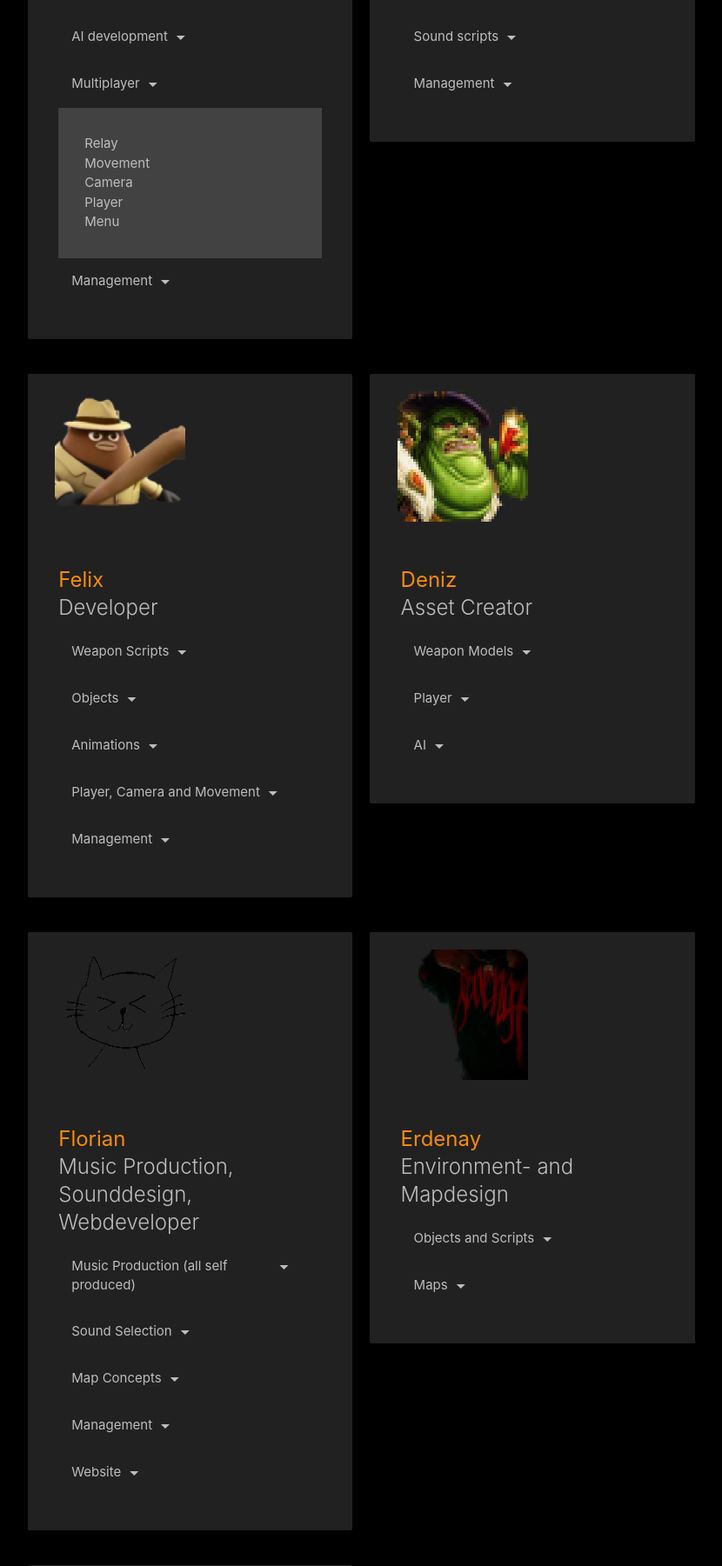
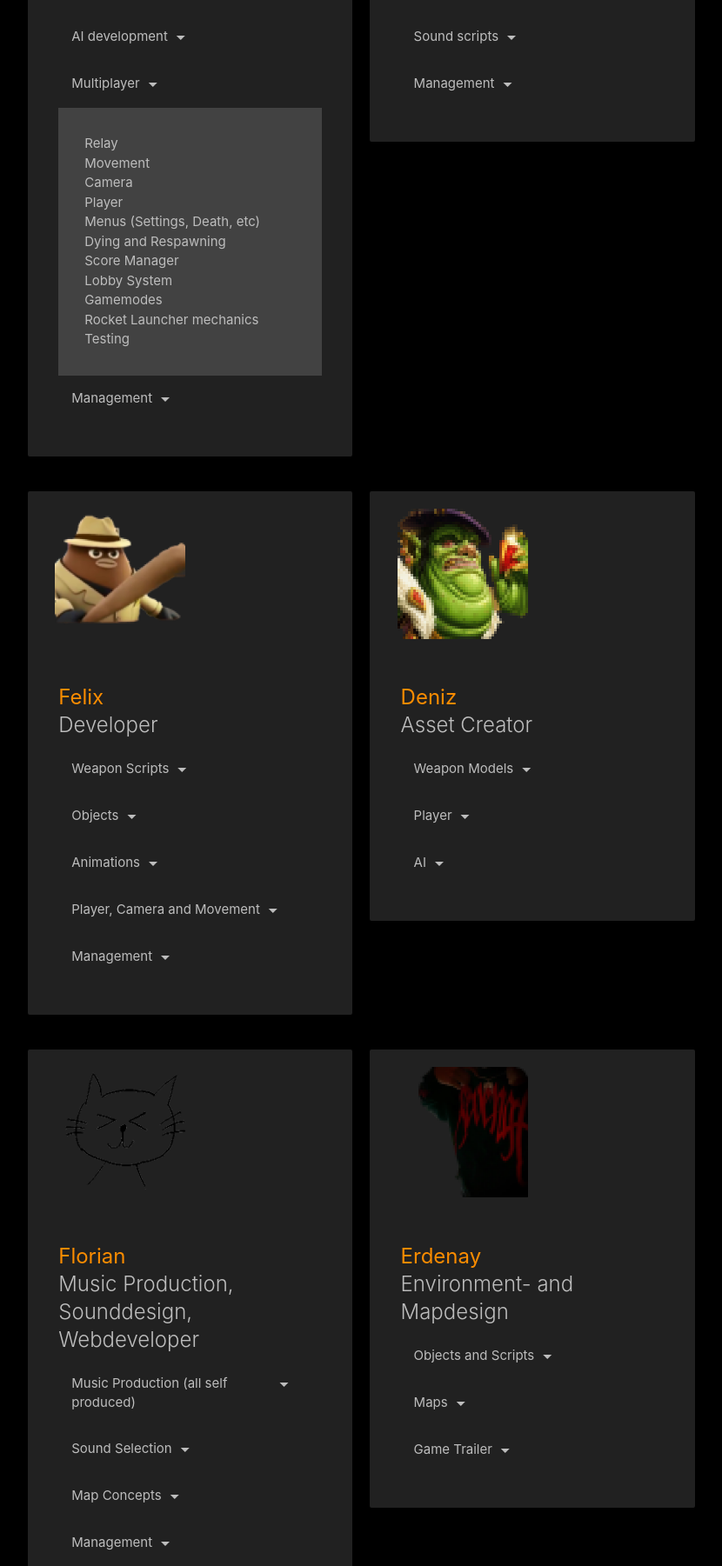
Before and after one commit to fnyrawr/uni_project_website, a Django app: page /team in a window 1280 px wide, after a click that opens the changed part. Shown: the part 580-2381 px from the top of the page at 87% size, without its empty margins (170-1000 px from the left). Run offline with Django 4.2, Linux system fonts and the light colour scheme.

Commit message:
updated team page

```diff
--- a/templates/team.html
+++ b/templates/team.html
@@ -68,7 +68,13 @@
                                         <li>Movement</li>
                                         <li>Camera</li>
                                         <li>Player</li>
-                                        <li>Menu</li>
+                                        <li>Menus (Settings, Death, etc)</li>
+                                        <li>Dying and Respawning</li>
+                                        <li>Score Manager</li>
+                                        <li>Lobby System</li>
+                                        <li>Gamemodes</li>
+                                        <li>Rocket Launcher mechanics</li>
+                                        <li>Testing</li>
                                     </ul>
                                 </div>
                             </li>
@@ -283,7 +289,7 @@
                                 <div class="collapsible-body grey darken-3">
                                     <ul>
                                         <li>Music concept: Music changing on being attacked</li>
-                                        <li>Music production in FL Studio 20/21</li>
+                                        <li>Music production in FL Studio 21</li>
                                         <li>Music for Menu</li>
                                         <li>Music for Multiplayer</li>
                                         <li>Music for Space Map Section 1 (base and intense version)</li>
@@ -308,7 +314,7 @@
                                 <div class="collapsible-header grey darken-4">Map Concepts<i class="material-icons left">arrow_drop_down</i></div>
                                 <div class="collapsible-body grey darken-3">
                                     <ul>
-                                        <li>Map prototypes (digital drafts in stream)</li>
+                                        <li>Map prototypes (digital drafts in Discord stream)</li>
                                         <li>Warehouse Map creation (support and assistance)</li>
                                         <li>Asset and Theme selection (support)</li>
                                     </ul>
@@ -377,6 +383,14 @@
                                     </ul>
                                 </div>
                             </li>
+                            <li>
+                                <div class="collapsible-header grey darken-4">Game Trailer<i class="material-icons left">arrow_drop_down</i></div>
+                                <div class="collapsible-body grey darken-3">
+                                    <ul>
+                                        <li>Production of Game trailer</li>
+                                    </ul>
+                                </div>
+                            </li>
                         </ul>
                     </div>
                 </div>
```
